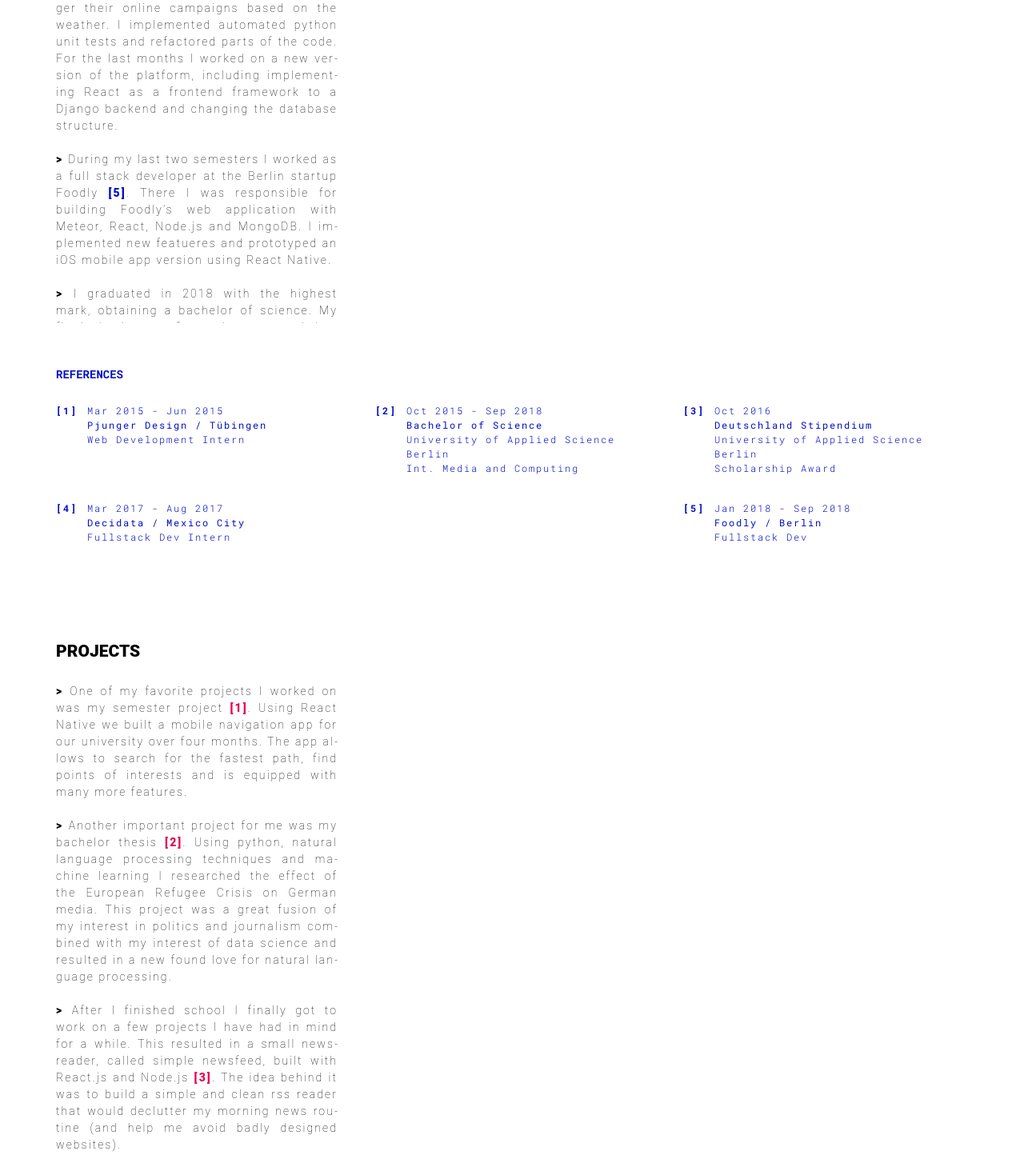
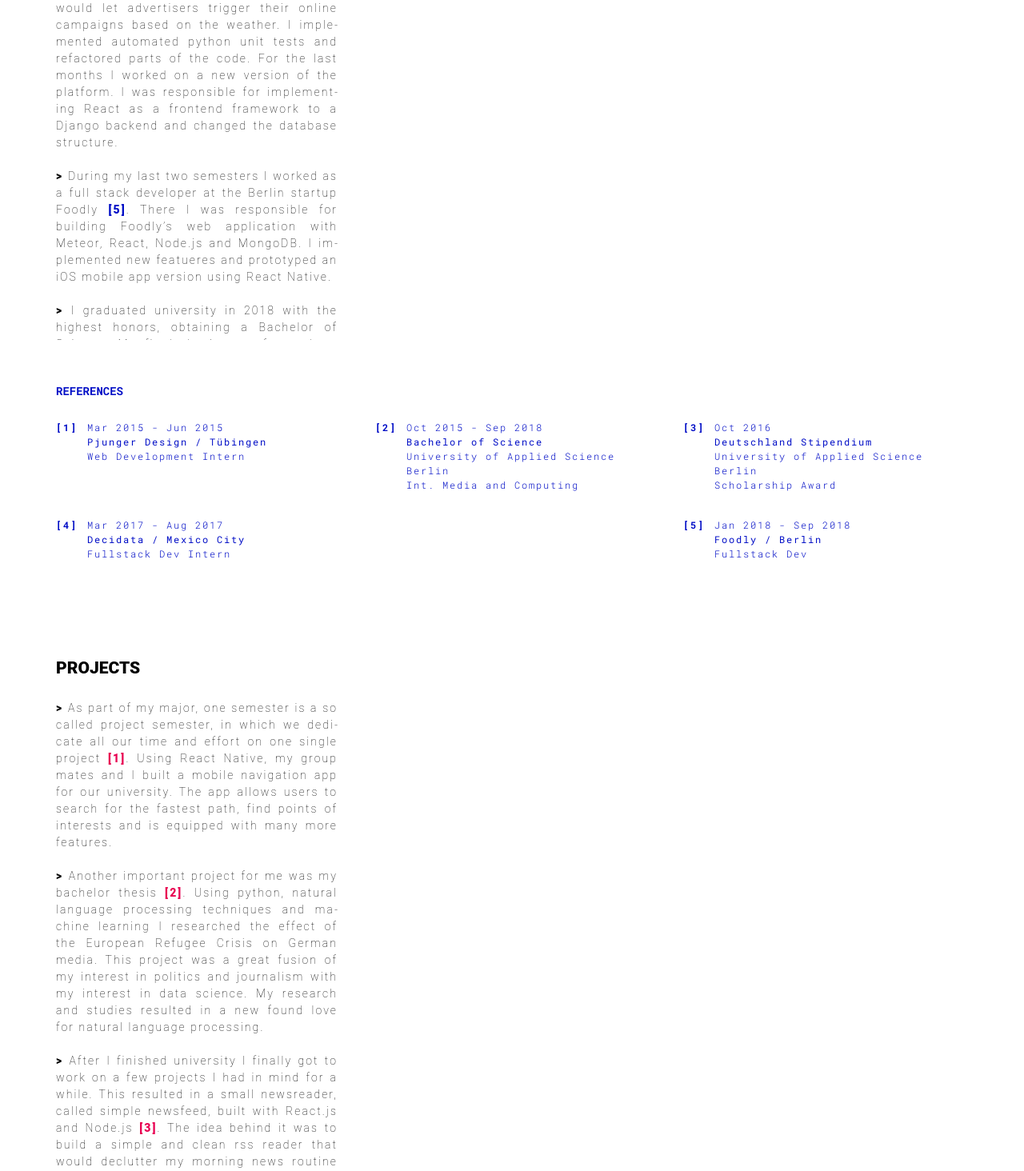
Before and after one commit to bbrinx/bbrinx.github.io, a React (Create React App) app: page / in a window 1280 px wide. Shown: the part 820-2284 px from the top of the page at 80% size. Built offline with nearby package versions, Linux system fonts and the light colour scheme.

Commit message:
update texts

```diff
--- a/src/App.js
+++ b/src/App.js
@@ -13,6 +13,9 @@ class App extends Component {
     this.state = {
       tldr: false
     }
+
+    ReactGA.pageview('/homepage')
+
     this.header = React.createRef();
     this.bio1 = React.createRef();
     this.bio2 = React.createRef();
@@ -22,8 +25,6 @@ class App extends Component {
     this.projects1 = React.createRef();
     this.projects2 = React.createRef();
     this.projects3 = React.createRef();
-
-    ReactGA.pageview('/homepage');
   }
 
   tldr() {
@@ -128,12 +129,12 @@ class App extends Component {
               <div className="bio-text">
                 <div className={`text ${this.state.tldr ? 'hidden' : ''}`}>
                   <p>
-                    After graduating and earning some money working in social media marketing I wanted to start studying computer science.
+                    Born in the south of Germany as a German-American, I graduated school and decided to study computer science.
                     To be sure I was on the right path, I completed an <span className="tldr">internship</span> as a <span className="tldr">web developer</span> <span onClick={() => {this.scroll(this.bio1)}} className="footnote">[1]</span>.
-                    I created websites for clients, Wordpress templates and optimized existing websites in respect of <span className="tldr">usability, design and SEO</span>.
+                    I created websites and Wordpress templates for clients and optimized existing websites for improved <span className="tldr">usability, design and SEO</span>.
                   </p>
                   <p>
-                    In October I moved to Berlin to <span className="tldr">study international media and computing</span> <span onClick={() => {this.scroll(this.bio2)}} className="footnote">[2]</span>,
+                    In October 2015 I moved to Berlin to <span className="tldr">study international media and computing</span> <span onClick={() => {this.scroll(this.bio2)}} className="footnote">[2]</span>,
                     a computer science major with focus on image processing and web development.
                     While studying I was <span className="tldr">awarded with the Deutschland Stipendium</span>, a scholarship for high-achieving students <span onClick={() => {this.scroll(this.bio3)}} className="footnote">[3]</span>.
                     As part of the program, we could complete an internship abroad.
@@ -141,9 +142,9 @@ class App extends Component {
                   </p>
                   <p>
                     From March until August 2017 I worked as a <span className="tldr">full stack development intern at Decidata</span>, a marketing startup <span className="tldr">in Mexico City </span><span onClick={() => {this.scroll(this.bio4)}} className="footnote">[4]</span>.
-                    As part of the dev team I built a new application using <span className="tldr">Python, Django and Javascript</span>, that would let advertisers trigger their online campaigns based on the weather.
+                    As part of the development team I built a new application using <span className="tldr">Python, Django and Javascript</span> The application would let advertisers trigger their online campaigns based on the weather.
                     I implemented automated <span className="tldr">python unit tests</span> and <span className="tldr">refactored</span> parts of the <span className="tldr">code</span>.
-                    For the last months I worked on a new version of the platform, including <span className="tldr">implementing React</span> as a frontend framework to a Django backend and <span className="tldr">changing the database structure</span>.
+                    For the last months I worked on a new version of the platform. I was responsible for <span className="tldr">implementing React</span> as a frontend framework to a Django backend and <span className="tldr">changed the database structure</span>.
                   </p>
                   <p>
                     During my last two semesters I worked as a <span className="tldr">full stack developer</span> at the <span className="tldr">Berlin</span> startup <span className="tldr">Foodly</span> <span onClick={() => {this.scroll(this.bio5)}} className="footnote">[5]</span>.
@@ -151,7 +152,7 @@ class App extends Component {
                     I implemented new featueres and prototyped an iOS mobile app version using <span className="tldr">React Native</span>.
                   </p>
                   <p>
-                    I <span className="tldr">graduated in 2018</span> with the highest mark, obtaining a <span className="tldr">bachelor of science</span>.
+                    I <span className="tldr">graduated university in 2018</span> with the highest honors, obtaining a <span className="tldr">Bachelor of Science</span>.
                     My final thesis was focused on natural language processing techniques, analyzing the effect of the European Refugee Crisis on German media.
                   </p>
                 </div>
@@ -218,18 +219,18 @@ class App extends Component {
                 </div>
                 <div className={`text ${this.state.tldr ? 'hidden' : ''}`}>
                   <p>
-                    One of my favorite projects I worked on was my <span className="tldr">semester project</span> <span onClick={() => {this.scroll(this.projects1)}} className="footnote">[1]</span>.
-                    Using <span className="tldr">React Native</span> we built a <span className="tldr">mobile navigation app</span> for our university over four months.
-                    The app allows to search for the fastest path, find points of interests and is equipped with many more features.
+                    As part of my major, one semester is a so called <span className="tldr">project semester</span>, in which we dedicate all our time and effort on one single project <span onClick={() => {this.scroll(this.projects1)}} className="footnote">[1]</span>.
+                    Using <span className="tldr">React Native</span>, my group mates and I built a <span className="tldr">mobile navigation app</span> for our university.
+                    The app allows users to search for the fastest path, find points of interests and is equipped with many more features.
                   </p>
                   <p>
                     Another important project for me was my <span className="tldr">bachelor thesis</span> <span onClick={() => {this.scroll(this.projects2)}} className="footnote">[2]</span>.
                     Using <span className="tldr">python, natural language processing techniques and machine learning</span> I researched the effect of the European Refugee Crisis on German media.
-                    This project was a great fusion of my interest in politics and journalism combined with my interest of data science
-                    and resulted in a new found love for natural language processing.
+                    This project was a great fusion of my interest in politics and journalism with my interest in data science.
+                    My research and studies resulted in a new found love for natural language processing.
                   </p>
                   <p>
-                    After I finished school I finally got to work on a few projects I have had in mind for a while.
+                    After I finished university I finally got to work on a few projects I had in mind for a while.
                     This resulted in a small <span className="tldr">newsreader</span>, called simple newsfeed, built with <span className="tldr">React.js and Node.js</span> <span onClick={() => {this.scroll(this.projects3)}} className="footnote">[3]</span>.
                     The idea behind it was to build a simple and clean rss reader that would declutter my morning news routine (and help me avoid badly designed websites).
                   </p>
```
